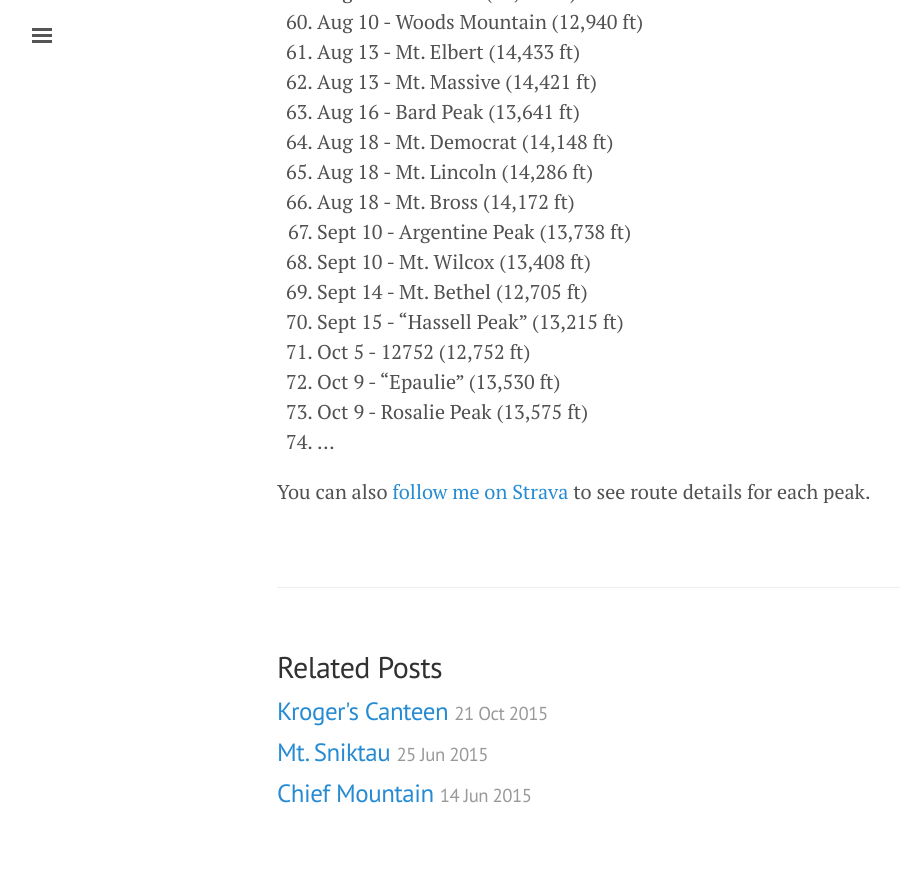
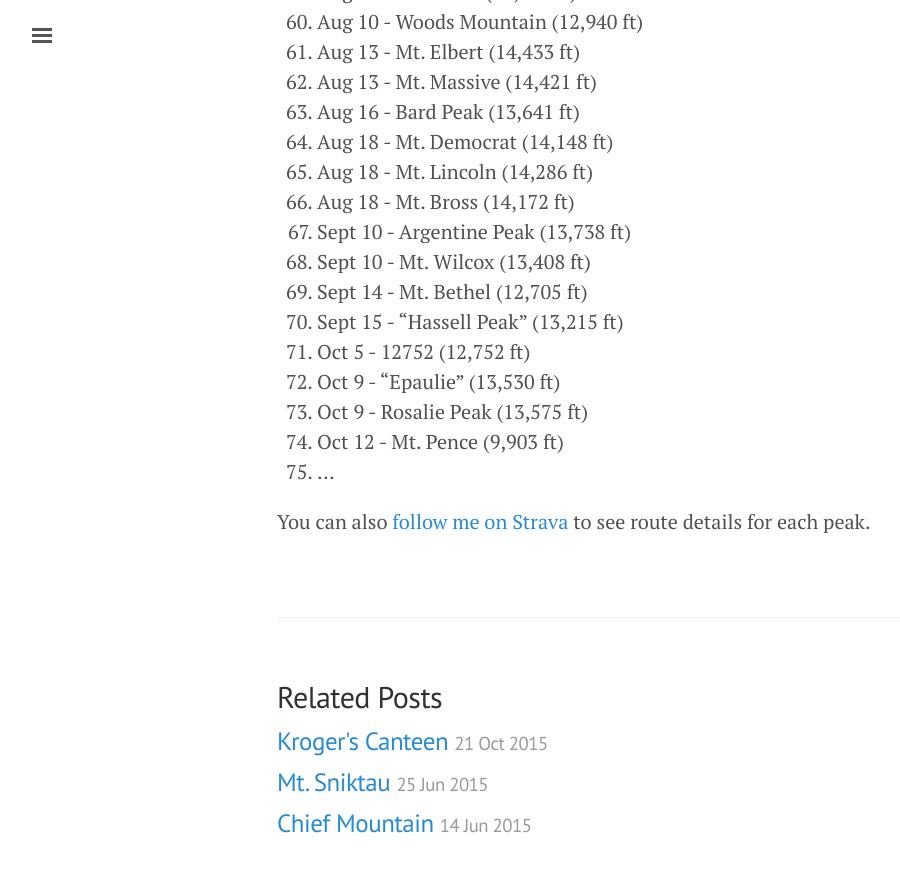
Before and after one commit to jhnnyk/jhnnyk.github.io, a Jekyll site: the page built from _posts/2016-01-26-100-mountains-in-2016.md, in a window 1280 px wide and 900 px high, scrolled down 2275 px. Shown: the top 872 px of the window, without its empty margins (3-903 px from the left). Built offline with Jekyll 4.4.1, drawn with Linux system fonts in a browser that asks for light colours.

Commit message:
Mt. Pence

```diff
--- a/_posts/2016-01-26-100-mountains-in-2016.md
+++ b/_posts/2016-01-26-100-mountains-in-2016.md
@@ -80,6 +80,7 @@ It's inspired me to stretch myself. So among a few other goals for 2016, I'm str
 71. Oct 5 - 12752 (12,752 ft)
 72. Oct 9 - "Epaulie" (13,530 ft)
 73. Oct 9 - Rosalie Peak (13,575 ft)
-74. ...
+74. Oct 12 - Mt. Pence (9,903 ft)
+75. ...
 
 You can also [follow me on Strava](https://www.strava.com/athletes/149867) to see route details for each peak.
```
